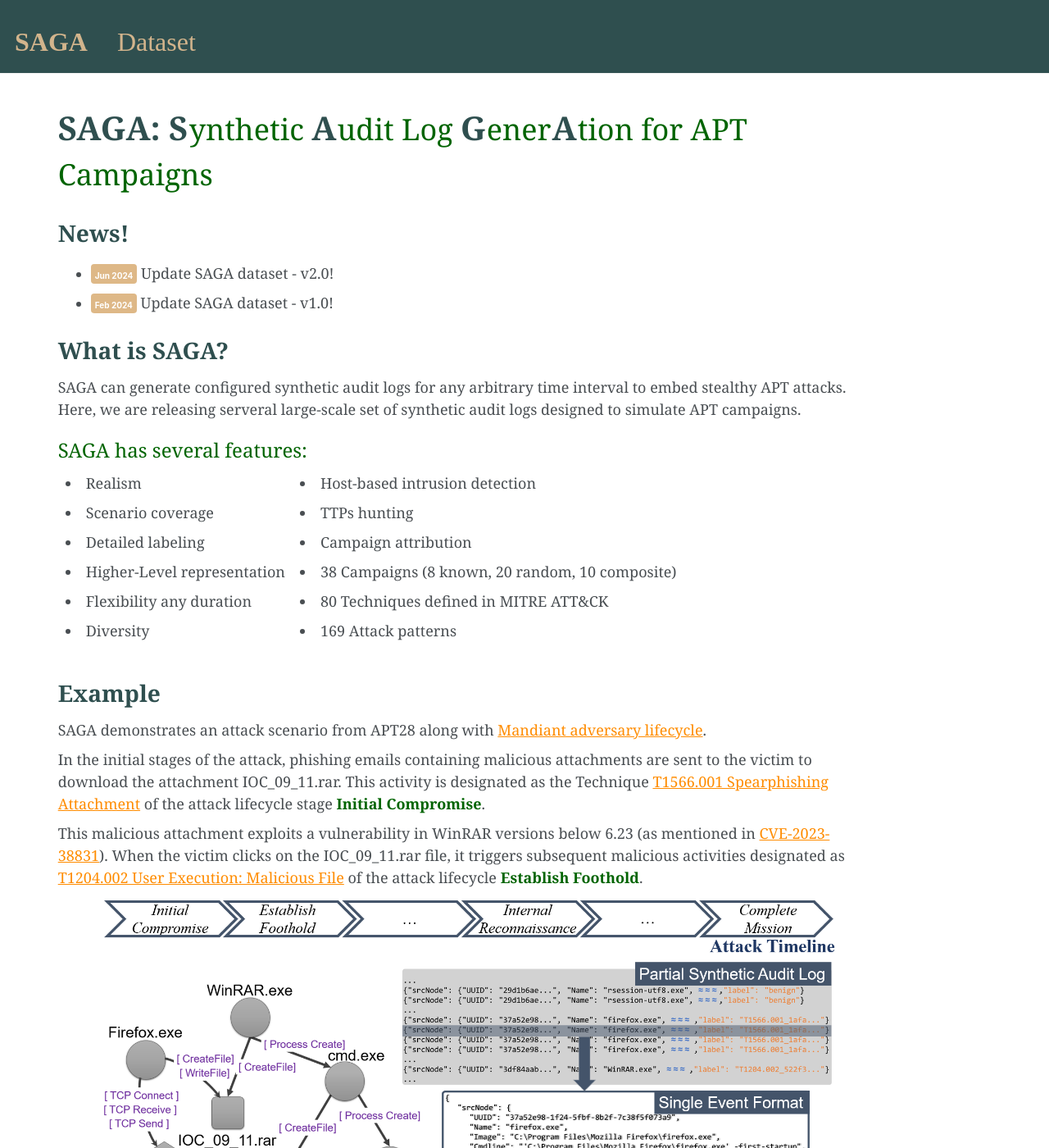
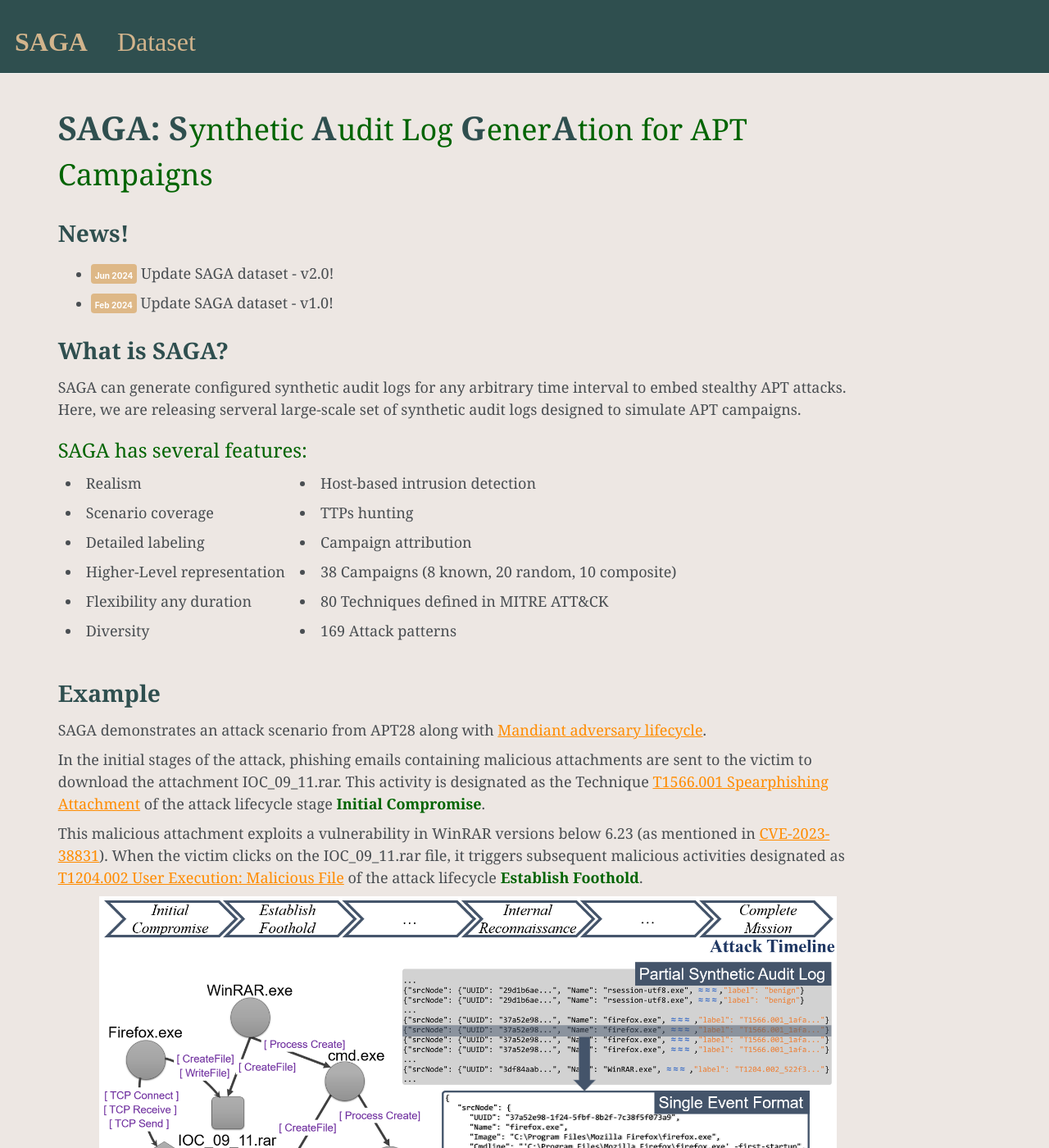
Before and after one commit to saga-tw/saga-tw.github.io, a Jekyll site: the page built from _pages/about.md, in a window 1280 px wide and 1400 px high. Shown: the whole window at 82% size. Built offline with Jekyll 4.4.1, drawn with Linux system fonts in a browser that asks for light colours.

Commit message:
Update _variables.scss

```diff
--- a/_sass/_variables.scss
+++ b/_sass/_variables.scss
@@ -62,7 +62,7 @@ $light-gray                 : mix(#fff, $gray, 50%);
 $lighter-gray               : mix(#fff, $gray, 90%);
 
 $body-color                 : #fff;
-$background-color           : #fff;
+$background-color           : #EDE7E3;
 $code-background-color      : #fafafa;
 $code-background-color-dark : $light-gray;
 $text-color                 : $dark-gray;
```
